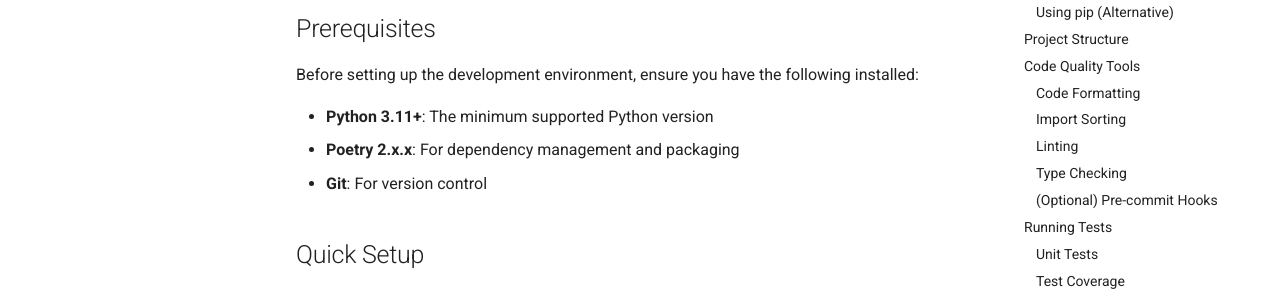
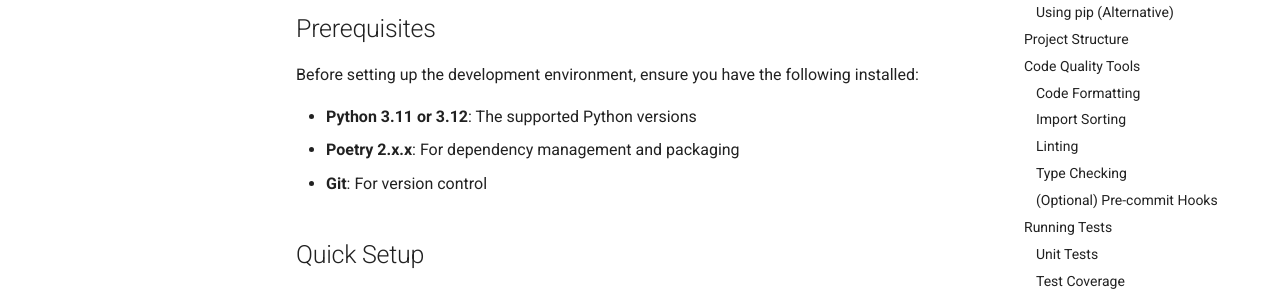
Before and after one commit to mutinex/mmm-eval, an MkDocs documentation site: the page built from docs/development/setup.md, in a window 1280 px wide and 900 px high. Shown: the part 282-582 px from the top of the window. Built offline with MkDocs 1.6.1 and Material for MkDocs 9.7.7, drawn with Linux system fonts in a browser that asks for light colours; comment, search, counter and statistics services are not loaded; the version menu is left out.

Commit message:
feature: loosen Python constraints and update docs

```diff
--- a/docs/development/setup.md
+++ b/docs/development/setup.md
@@ -6,7 +6,7 @@ This guide will help you set up a development environment for contributing to mm
 
 Before setting up the development environment, ensure you have the following installed:
 
-- **Python 3.11+**: The minimum supported Python version
+- **Python 3.11 or 3.12**: The supported Python versions
 - **Poetry 2.x.x**: For dependency management and packaging
 - **Git**: For version control
 
```
Also changed, not shown: README.md (+10 -2 lines), docs/development/contributing.md (+1 -1 lines), docs/getting-started/installation.md (+1 -1 lines).
